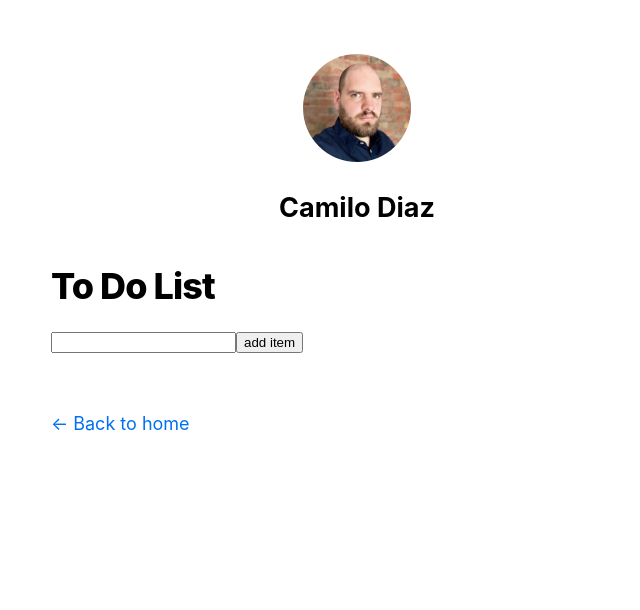
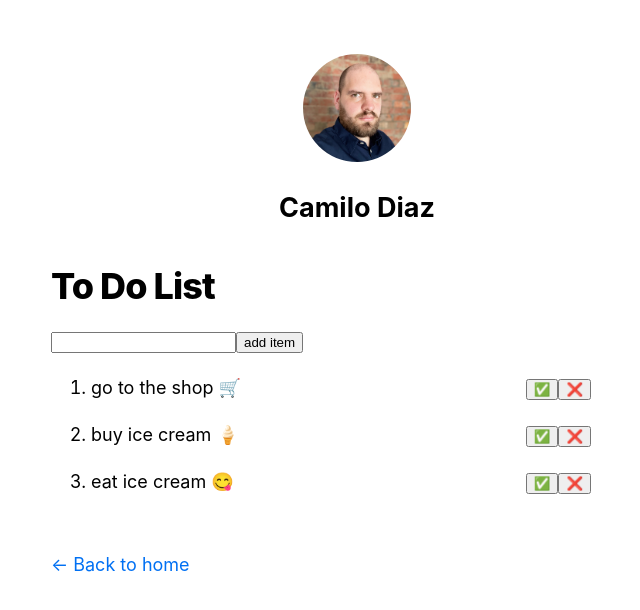
Before and after one commit to diaz-camilo/nest-app-to-vercel, a Next.js app: page /to-do-list in a window 1280 px wide. Shown: the top 610 px of the page, without its empty margins (283-923 px from the left). Built offline with nearby package versions, Linux system fonts and the light colour scheme.

Commit message:
added sample list items

```diff
--- a/pages/to-do-list.js
+++ b/pages/to-do-list.js
@@ -5,7 +5,13 @@ import { useState } from 'react';
 import ListItem from '../components/ListItem';
 
 export default function ToDoList() {
-  const [listItems, setListItems] = useState([]);
+  const sampleItems = [
+    { description: 'go to the shop 🛒', isFinished: false },
+    { description: 'buy ice cream 🍦', isFinished: false },
+    { description: 'eat ice cream 😋', isFinished: false },
+  ];
+
+  const [listItems, setListItems] = useState(sampleItems);
   const [inputValue, setInputValue] = useState('');
 
   function handleInputChange(event) {
```
